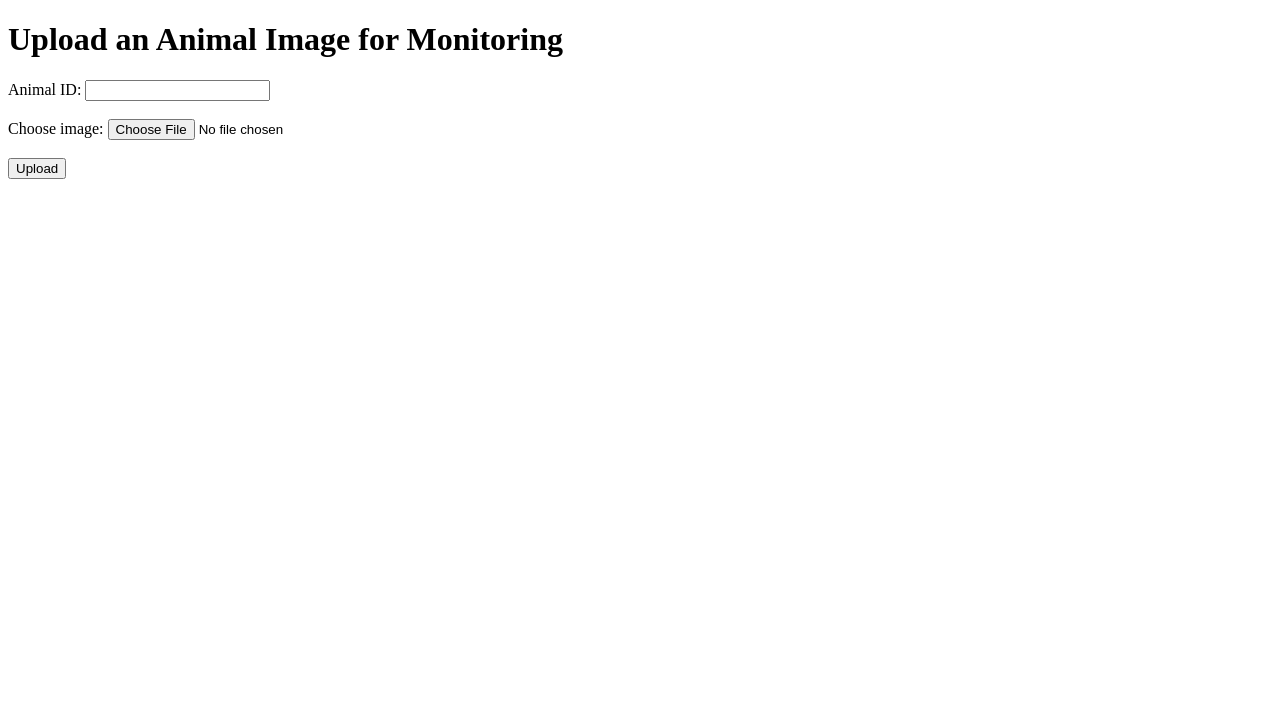
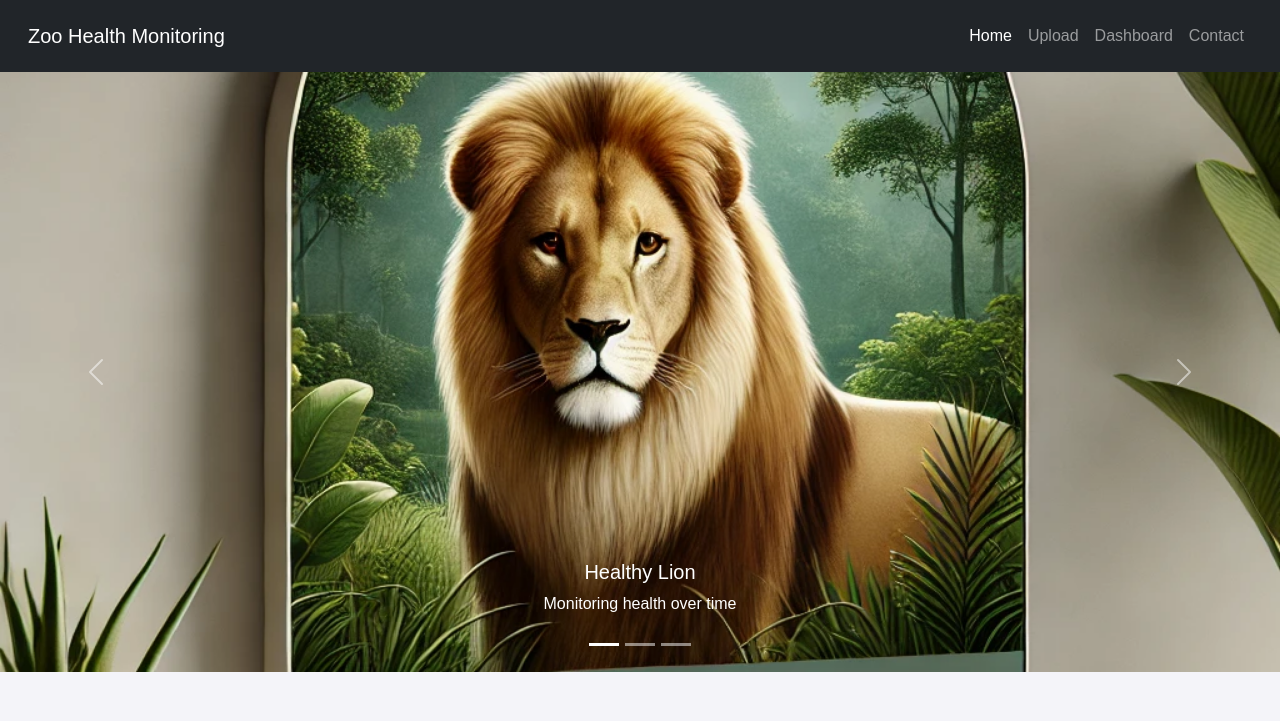
Before and after one commit to SamiMaron/zoo_health_monitoring, a Flask app: page / in a window 1280 px wide. Shown: the top 721 px of the page. Before the commit the page ends 179 px from the top, so only its background shows below. Run offline with Flask 3, Linux system fonts and the light colour scheme; some libraries are stand-ins or nearby versions.

Commit message:
Add files via upload

```diff
--- /dev/null
+++ b/static/style.css
@@ -0,0 +1,27 @@
+body {
+    font-family: 'Arial', sans-serif;
+    background-color: #f4f4f9;
+}
+
+.navbar {
+    padding: 1rem;
+}
+
+.carousel-item img {
+    max-height: 600px;
+    object-fit: cover;
+}
+
+h2 {
+    color: #4caf50;
+}
+
+footer {
+    background-color: #333;
+    color: white;
+    padding: 20px 0;
+}
+
+.container {
+    padding: 30px;
+}
--- a/templates/index.html
+++ b/templates/index.html
@@ -4,17 +4,95 @@
     <meta charset="UTF-8">
     <meta name="viewport" content="width=device-width, initial-scale=1.0">
     <title>Zoo Health Monitoring</title>
+    <link href="https://cdn.jsdelivr.net/npm/bootstrap@5.3.0-alpha3/dist/css/bootstrap.min.css" rel="stylesheet">
+    <link rel="stylesheet" href="/static/style.css">
 </head>
 <body>
-    <h1>Upload an Animal Image for Monitoring</h1>
-    <form action="/upload" method="POST" enctype="multipart/form-data">
-        <label for="animal_id">Animal ID:</label>
-        <input type="text" name="animal_id" required>
-        <br><br>
-        <label for="file">Choose image:</label>
-        <input type="file" name="file" required>
-        <br><br>
-        <button type="submit">Upload</button>
-    </form>
+    <!-- Navbar -->
+    <nav class="navbar navbar-expand-lg navbar-dark bg-dark">
+        <div class="container-fluid">
+            <a class="navbar-brand" href="#">Zoo Health Monitoring</a>
+            <button class="navbar-toggler" type="button" data-bs-toggle="collapse" data-bs-target="#navbarNav" aria-controls="navbarNav" aria-expanded="false" aria-label="Toggle navigation">
+                <span class="navbar-toggler-icon"></span>
+            </button>
+            <div class="collapse navbar-collapse" id="navbarNav">
+                <ul class="navbar-nav ms-auto">
+                    <li class="nav-item">
+                        <a class="nav-link active" aria-current="page" href="#">Home</a>
+                    </li>
+                    <li class="nav-item">
+                        <a class="nav-link" href="#">Upload</a>
+                    </li>
+                    <li class="nav-item">
+                        <a class="nav-link" href="#">Dashboard</a>
+                    </li>
+                    <li class="nav-item">
+                        <a class="nav-link" href="#">Contact</a>
+                    </li>
+                </ul>
+            </div>
+        </div>
+    </nav>
+
+    <!-- Carousel -->
+    <div id="carouselExampleIndicators" class="carousel slide" data-bs-ride="carousel">
+        <div class="carousel-indicators">
+            <button type="button" data-bs-target="#carouselExampleIndicators" data-bs-slide-to="0" class="active" aria-current="true" aria-label="Slide 1"></button>
+            <button type="button" data-bs-target="#carouselExampleIndicators" data-bs-slide-to="1" aria-label="Slide 2"></button>
+            <button type="button" data-bs-target="#carouselExampleIndicators" data-bs-slide-to="2" aria-label="Slide 3"></button>
+        </div>
+        <div class="carousel-inner">
+            <div class="carousel-item active">
+                <img src="/static/image1.webp" class="d-block w-100" alt="...">
+                <div class="carousel-caption d-none d-md-block">
+                    <h5>Healthy Lion</h5>
+                    <p>Monitoring health over time</p>
+                </div>
+            </div>
+            <div class="carousel-item">
+                <img src="/static/image3.webp" class="d-block w-100" alt="...">
+                <div class="carousel-caption d-none d-md-block">
+                    <h5>Elephant Care</h5>
+                    <p>Track physical changes with ease</p>
+                </div>
+            </div>
+            <div class="carousel-item">
+                <img src="/static/image2.webp" class="d-block w-100" alt="...">
+                <div class="carousel-caption d-none d-md-block">
+                    <h5>Zebra Monitoring</h5>
+                    <p>Get alerts for skin conditions</p>
+                </div>
+            </div>
+        </div>
+        <button class="carousel-control-prev" type="button" data-bs-target="#carouselExampleIndicators" data-bs-slide="prev">
+            <span class="carousel-control-prev-icon" aria-hidden="true"></span>
+            <span class="visually-hidden">Previous</span>
+        </button>
+        <button class="carousel-control-next" type="button" data-bs-target="#carouselExampleIndicators" data-bs-slide="next">
+            <span class="carousel-control-next-icon" aria-hidden="true"></span>
+            <span class="visually-hidden">Next</span>
+        </button>
+    </div>
+
+    <!-- Main Content -->
+    <div class="container mt-5">
+        <div class="row">
+            <div class="col-md-6">
+                <h2>Track Animal Health</h2>
+                <p>Our system allows zoo staff to monitor animal health and track changes over time using image processing.</p>
+            </div>
+            <div class="col-md-6">
+                <img src="https://biosecurity.jp-farms.com/wp-content/uploads/2024/04/Animal-Health-Monitoring.png" class="img-fluid" alt="Animal">
+            </div>
+        </div>
+    </div>
+
+    <!-- Footer -->
+    <footer class="bg-dark text-white text-center py-3 mt-5">
+        <p>&copy; 2024 Zoo Health Monitoring. All rights reserved.</p>
+        <p>Contact us: zoo@zoo.com</p>
+    </footer>
+
+    <script src="https://cdn.jsdelivr.net/npm/bootstrap@5.3.0-alpha3/dist/js/bootstrap.bundle.min.js"></script>
 </body>
 </html>
```
Also changed, not shown: static/image1.webp (added), static/image2.webp (added), static/image3.webp (added).
